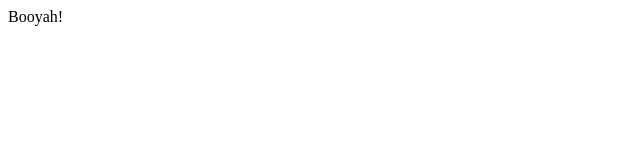
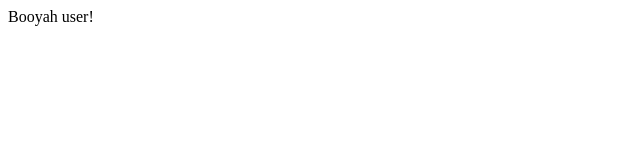
Before and after one commit to jfernstad/nginx-x509-client-auth, a plain HTML site: page index.html in a window 1280 px wide. Shown: the full height of the page, 0-640 px from the left. Drawn offline with Linux system fonts and the light colour scheme.

Commit message:
Parse the cname and present in HTMl file

```diff
--- a/index.html
+++ b/index.html
@@ -1,5 +1,5 @@
 <html>
 
-<body>Booyah!</body>
+<body>Booyah user!</body>
 
 </html>
```
Also changed, not shown: 1 other file.
